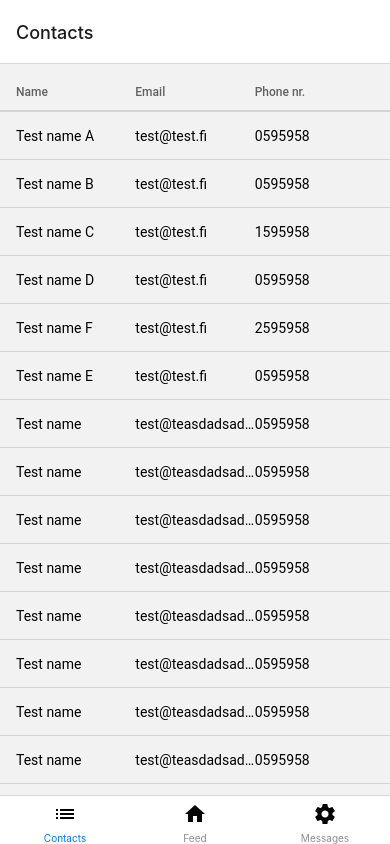
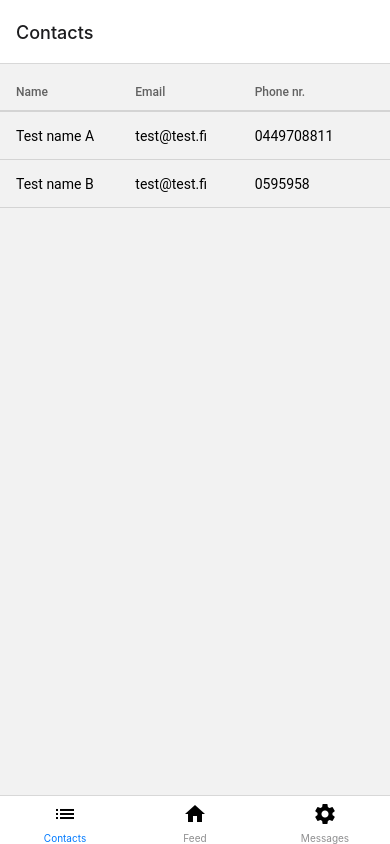
Before and after one commit to telaak/dmsn-expo, a React Native app: screen /Contacts in a window 390 px wide. Built offline with nearby package versions, Linux system fonts and the light colour scheme.

Commit message:
add contact edit screen and navigation

```diff
--- a/App.tsx
+++ b/App.tsx
@@ -10,7 +10,8 @@ import { MaterialCommunityIcons } from "@expo/vector-icons";
 import { MaterialIcons } from "@expo/vector-icons";
 import { Link } from "@react-navigation/native";
 import { ContactList } from "./screens/ContactList";
-import * as ScreenOrientation from 'expo-screen-orientation';
+import * as ScreenOrientation from "expo-screen-orientation";
+import { ContactEdit } from "./screens/ContactEdit";
 ScreenOrientation.unlockAsync()
 
 const Tab = createBottomTabNavigator();
@@ -111,6 +112,11 @@ export default function App() {
           options={{ headerShown: false }}
         />
         <Stack.Screen name="TestScreen" component={TestScreen} />
+        <Stack.Screen
+          name="ContactEdit"
+          options={({ route }) => ({ title: route.params.data.name })}
+          component={ContactEdit}
+        />
       </Stack.Navigator>
       <StatusBar style="auto" />
     </NavigationContainer>
--- a/package.json
+++ b/package.json
@@ -16,10 +16,13 @@
     "@react-navigation/native": "^6.0.10",
     "@react-navigation/native-stack": "^6.6.2",
     "expo": "~45.0.0",
+    "expo-clipboard": "~3.0.1",
+    "expo-screen-orientation": "~4.2.0",
     "expo-status-bar": "~1.3.0",
     "react": "17.0.2",
     "react-dom": "17.0.2",
     "react-native": "0.68.2",
+    "react-native-keyboard-aware-scroll-view": "^0.9.5",
     "react-native-pager-view": "5.4.15",
     "react-native-paper": "^4.12.1",
     "react-native-safe-area-context": "4.2.4",
@@ -27,8 +30,7 @@
     "react-native-tab-view": "^3.1.1",
     "react-native-vector-icons": "^9.2.0",
     "react-native-web": "0.17.7",
-    "react-table": "^7.8.0",
-    "expo-screen-orientation": "~4.2.0"
+    "react-table": "^7.8.0"
   },
   "devDependencies": {
     "@babel/core": "^7.12.9",
--- /dev/null
+++ b/screens/ContactEdit.tsx
@@ -0,0 +1,159 @@
+import React from "react";
+import { View, Text, KeyboardAvoidingView, ScrollView } from "react-native";
+import { TextInput } from "react-native-paper";
+import { List } from "react-native-paper";
+import * as ScreenOrientation from "expo-screen-orientation";
+import { KeyboardAwareScrollView } from 'react-native-keyboard-aware-scroll-view'
+
+export interface IContact {
+  name: string;
+  email: string;
+  phoneNumber: string;
+  _id: string;
+  messages: [
+    {
+      time: string;
+      content: string;
+    }
+  ];
+}
+
+interface TextInputProps {
+  label: string;
+}
+
+const TextInputComponent = (props) => {
+  const [text, setText] = React.useState(props.value);
+
+  return (
+    <TextInput
+      label={props.label}
+      value={text}
+      onChangeText={(text) => setText(text)}
+      multiline={props.multiline}
+      numberOfLines={props.numberOfLines}
+    />
+  );
+};
+
+export function ContactEdit({ route, navigation }) {
+  const { data }: { data: IContact } = route.params;
+  const [verticalOffset, setVerticalOffset] = React.useState(65);
+
+  /*  const orientationListener = ScreenOrientation.addOrientationChangeListener((listener) => {
+    switch (listener.orientationInfo.orientation) {
+      case ScreenOrientation.Orientation.PORTRAIT_UP:
+      case ScreenOrientation.Orientation.PORTRAIT_DOWN:
+        setVerticalOffset(65);
+        console.log(`portrait: ${verticalOffset}`);
+        break;
+      case ScreenOrientation.Orientation.LANDSCAPE_LEFT:
+      case ScreenOrientation.Orientation.LANDSCAPE_RIGHT:
+        setVerticalOffset(35);
+        console.log(`landscape: ${verticalOffset}`);
+        break;
+      default:
+        break;
+    }
+  }); */
+
+  return (
+    <KeyboardAwareScrollView>
+      <ScrollView>
+        <List.Section>
+          <List.Subheader>Contact Information</List.Subheader>
+          <List.Item
+            title={() => <TextInputComponent label="Name" value={data.name} />}
+            left={() => <List.Icon icon="account" />}
+          />
+          <List.Item
+            title={() => (
+              <TextInputComponent label="Email" value={data.email} />
+            )}
+            left={() => <List.Icon icon="email" />}
+          />
+          <List.Item
+            title={() => (
+              <TextInputComponent
+                label="Phone Number"
+                value={data.phoneNumber}
+              />
+            )}
+            left={() => <List.Icon icon="phone" />}
+          />
+               <List.Item
+            title={() => (
+              <TextInputComponent
+                label="Phone Number"
+                value={data.phoneNumber}
+              />
+            )}
+            left={() => <List.Icon icon="phone" />}
+          />
+               <List.Item
+            title={() => (
+              <TextInputComponent
+                label="Phone Number"
+                value={data.phoneNumber}
+              />
+            )}
+            left={() => <List.Icon icon="phone" />}
+          />
+               <List.Item
+            title={() => (
+              <TextInputComponent
+                label="Phone Number"
+                value={data.phoneNumber}
+              />
+            )}
+            left={() => <List.Icon icon="phone" />}
+          />
+               <List.Item
+            title={() => (
+              <TextInputComponent
+                label="Phone Number"
+                value={data.phoneNumber}
+              />
+            )}
+            left={() => <List.Icon icon="phone" />}
+          />
+               <List.Item
+            title={() => (
+              <TextInputComponent
+                label="Phone Number"
+                value={data.phoneNumber}
+              />
+            )}
+            left={() => <List.Icon icon="phone" />}
+          />
+               <List.Item
+            title={() => (
+              <TextInputComponent
+                label="Phone Number"
+                value={data.phoneNumber}
+              />
+            )}
+            left={() => <List.Icon icon="phone" />}
+          />
+          <List.Subheader>Messages</List.Subheader>
+          {data.messages.map((message, i) => {
+            return (
+              <List.Item
+              key={i}
+                title={() => (
+                  <TextInputComponent
+                    label={message.time}
+                    value={message.content}
+                    multiline
+                    numberOfLines={5}
+                  />
+                )}
+                left={() => <List.Icon icon="card-text-outline" />}
+              />
+            );
+          })}
+        </List.Section>
+      </ScrollView>
+    </KeyboardAwareScrollView>
+  );
+}
--- a/screens/ContactList.tsx
+++ b/screens/ContactList.tsx
@@ -1,93 +1,58 @@
 import React from "react";
-import { View, Text, ScrollView } from "react-native";
+import {
+  View,
+  Text,
+  ScrollView,
+  TouchableHighlight,
+  TouchableOpacity,
+  TouchableWithoutFeedback,
+  Pressable,
+} from "react-native";
 import { DataTable } from "react-native-paper";
 import { useSortBy, useTable } from "react-table";
 import { MaterialIcons } from "@expo/vector-icons";
+import * as Clipboard from "expo-clipboard";
 
 const numberOfItemsPerPageList = [1, 2, 3, 4];
 
-export function ContactList() {
+export function ContactList( { navigation } ) {
   const data = React.useMemo(
     () => [
       {
         name: "Test name A",
         email: "test@test.fi",
-        phoneNumber: "0595958",
+        phoneNumber: "0449708811",
+        _id: '152521521',
+        messages: [
+            {
+                time: '3d',
+                content: 'Goodbye cruel world'
+            },
+            {
+                time: '9d',
+                content: 'I lied'
+            },
+            {
+                time: '12d',
+                content: 'Or not'
+            }
+        ]
       },
       {
         name: "Test name B",
         email: "test@test.fi",
         phoneNumber: "0595958",
+        _id: '53t5239ufas',
+        messages: [
+            {
+                time: '3d',
+                content: 'Goodbye cruel world'
             },
             {
-        name: "Test name C",
-        email: "test@test.fi",
-        phoneNumber: "1595958",
-      },
-      {
-        name: "Test name D",
-        email: "test@test.fi",
-        phoneNumber: "0595958",
-      },
-      {
-        name: "Test name F",
-        email: "test@test.fi",
-        phoneNumber: "2595958",
-      },
-      {
-        name: "Test name E",
-        email: "test@test.fi",
-        phoneNumber: "0595958",
-      },
-      {
-        name: "Test name",
-        email: "test@teasdadsadsadsdasst.fi",
-        phoneNumber: "0595958",
-      },
-      {
-        name: "Test name",
-        email: "test@teasdadsadsadsdasst.fi",
-        phoneNumber: "0595958",
-      },
-      {
-        name: "Test name",
-        email: "test@teasdadsadsadsdasst.fi",
-        phoneNumber: "0595958",
-      },
-      {
-        name: "Test name",
-        email: "test@teasdadsadsadsdasst.fi",
-        phoneNumber: "0595958",
-      },
-      {
-        name: "Test name",
-        email: "test@teasdadsadsadsdasst.fi",
-        phoneNumber: "0595958",
-      },
-      {
-        name: "Test name",
-        email: "test@teasdadsadsadsdasst.fi",
-        phoneNumber: "0595958",
-      },
-      {
-        name: "Test name",
-        email: "test@teasdadsadsadsdasst.fi",
-        phoneNumber: "0595958",
-      },
-      {
-        name: "Test name",
-        email: "test@teasdadsadsadsdasst.fi",
-        phoneNumber: "0595958",
-      },
-      {
-        name: "Test name",
-        email: "test@teasdadsadsadsdasst.fi",
-        phoneNumber: "0595958",
-      },
-      {
-        name: "Test name",
-        email: "test@teasdadsadsadsdasst.fi",
-        phoneNumber: "0595958",
+                time: '9d',
+                content: 'I lied'
+            }
+        ]
       },
     ],
     []
@@ -159,15 +124,22 @@ export function ContactList() {
         {rows.map((row, i) => {
           prepareRow(row);
           return (
+            <Pressable key={i} onLongPress={() => {
+                navigation.navigate('ContactEdit', { data: row.original })
+            }}>
               <DataTable.Row {...row.getRowProps()}>
                 {row.cells.map((cell) => {
                   return (
                     <DataTable.Cell {...cell.getCellProps()}>
-                    {cell.render("Cell")}
+                      <Text
+                      >
+                        {cell.value}
+                      </Text>
                     </DataTable.Cell>
                   );
                 })}
               </DataTable.Row>
+            </Pressable>
           );
         })}
       </DataTable>
```
Also changed, not shown: 1 other file (tests, documents, lock files or other folders). Lines whose indentation alone changed are shown as unchanged.
